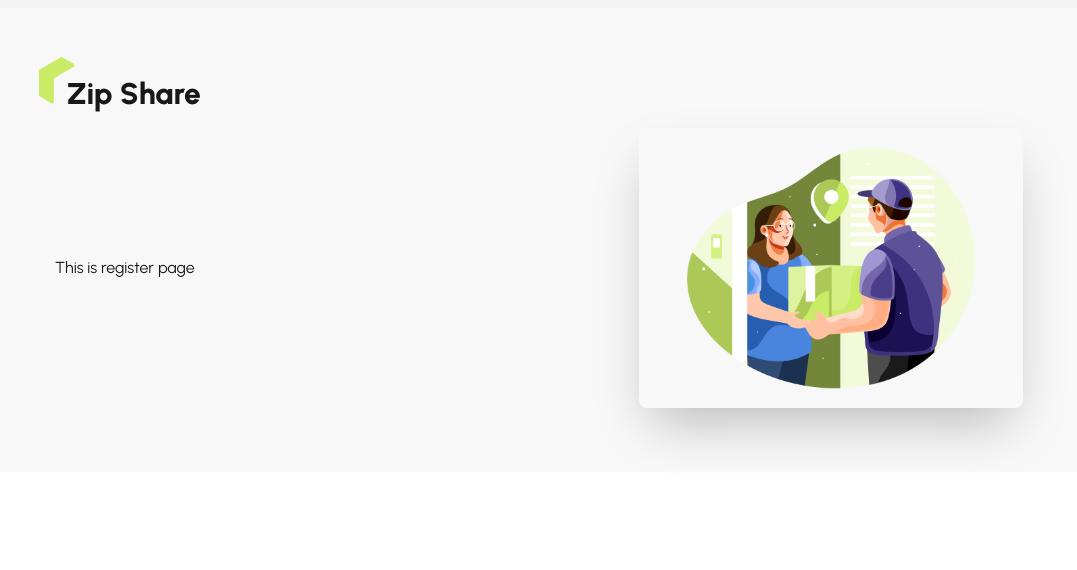
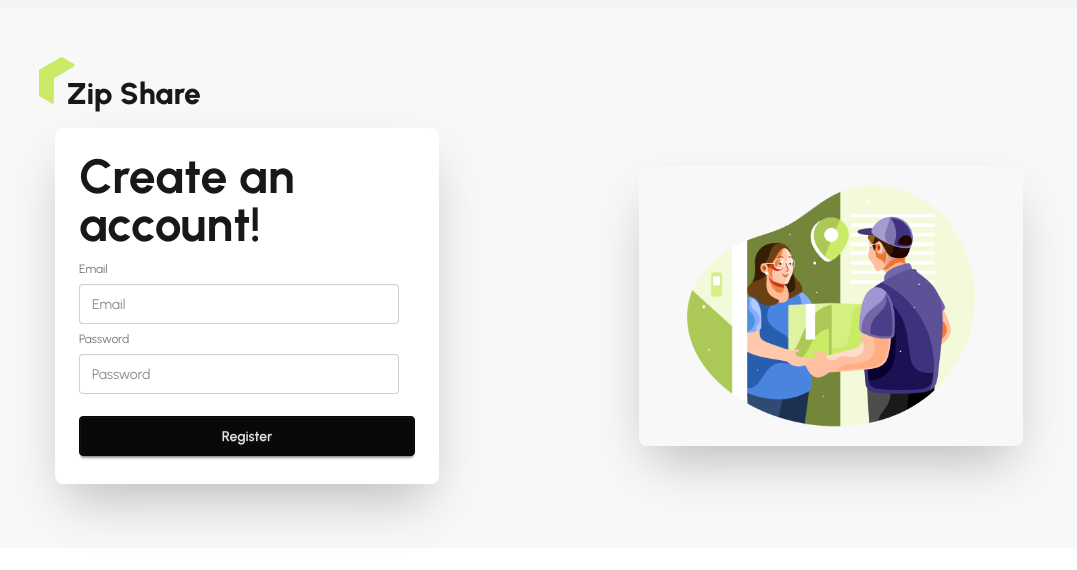
Before and after one commit to mdazim12/zap-shift-client, a React (Vite) app: page /register in a window 1280 px wide. Shown: the top 570 px of the page, without its empty margins (9-1086 px from the left). Built offline with nearby package versions, Linux system fonts and the light colour scheme.

Commit message:
Register page design

```diff
--- a/src/pages/Authentication/Register/Register.jsx
+++ b/src/pages/Authentication/Register/Register.jsx
@@ -1,10 +1,46 @@
 import React from 'react';
+import { useForm } from 'react-hook-form';
 
 const Register = () => {
+
+    const { register, handleSubmit,formState: {errors} } = useForm();
+
+    const onSubmit = data => {
+        console.log(data)
+    }
+
     return (
-        <div>
-            This is register page
+
+        <div className="card bg-base-100 w-full max-w-sm shrink-0 shadow-2xl">
+            <div className="card-body">
+                <h1 className="text-5xl font-bold">Create an account!</h1>
+                <form onSubmit={handleSubmit(onSubmit)} >
+                    <fieldset className="fieldset">
+
+                        <label className="label">Email</label>
+                        <input type="email" {...register('email',{required : true})} className="input" placeholder="Email" />
+
+                            {
+                                errors.email?.type === 'required' && <p className='text-red-400'>Email is required</p>
+                            }
+
+                        <label className="label">Password</label>
+                        <input type="password" {...register('password',{required: true,minLength : 6})} className="input" placeholder="Password" />
+
+                            {
+                                errors.password?.type === 'required' && <p className='text-red-400'>password must me required</p>
+                            }
+
+                            {
+                                errors.password?.type === 'minLength' && <p className='text-red-400'>password will be minimum 6 charter</p>
+                            }
+
+                        <button className="btn btn-neutral mt-4">Register</button>
+                    </fieldset>
+                </form>
+            </div>
         </div>
+
     );
 };
 
```
